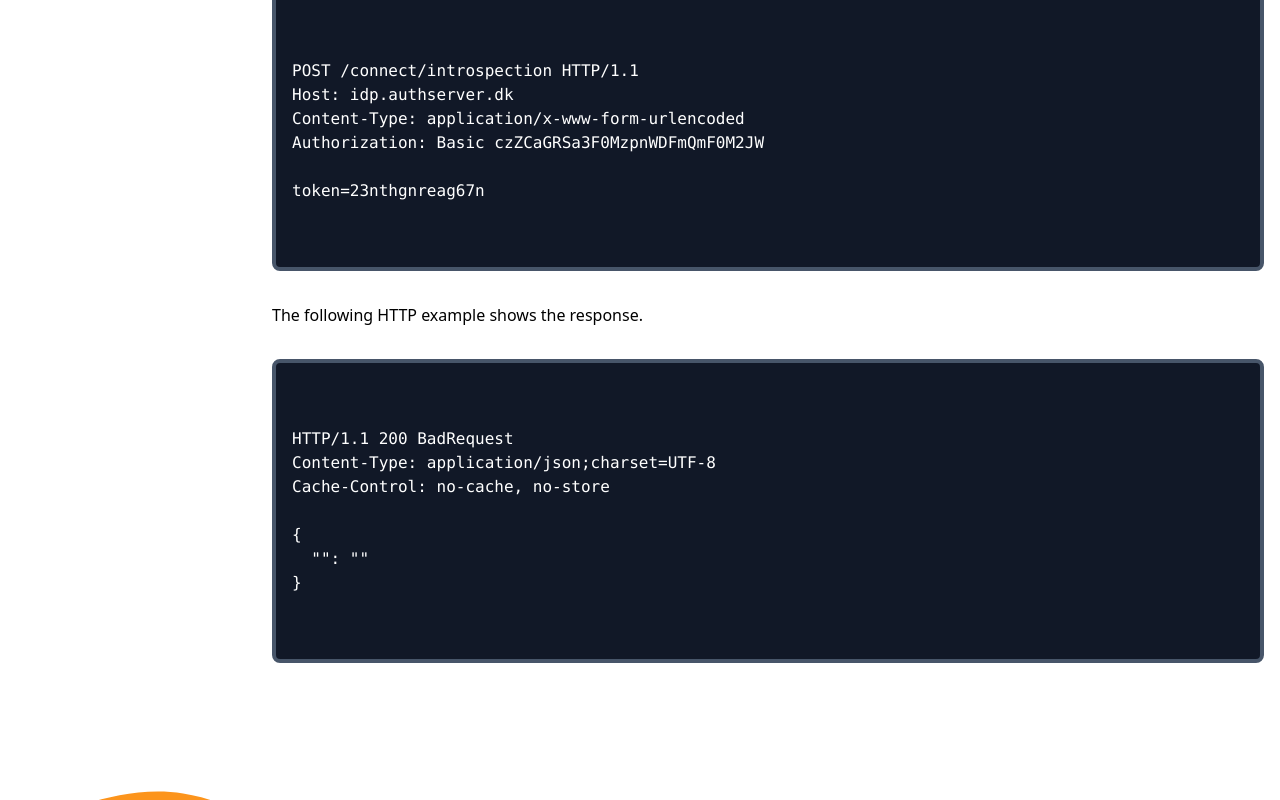
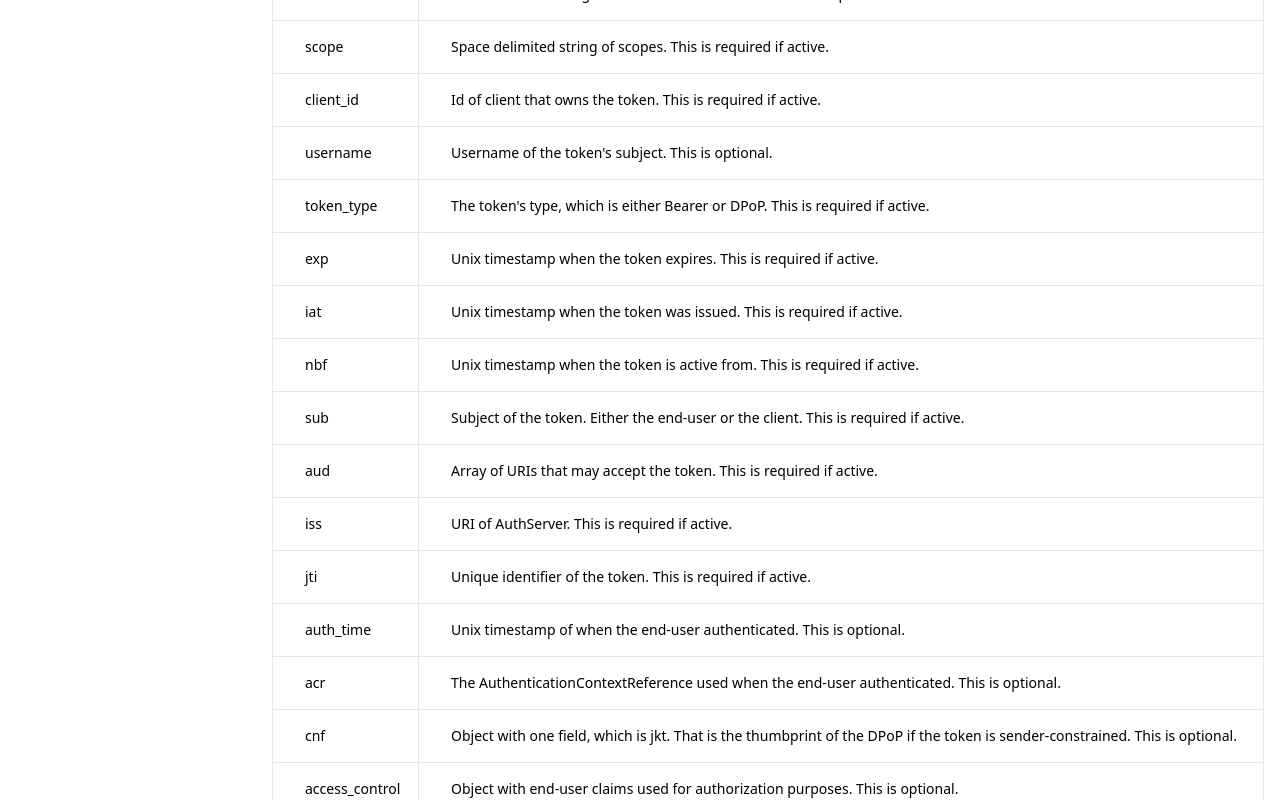
Before and after one commit to jokk-itu/authserver-framework, a SvelteKit app in the folder doc/: page /developer/token-introspection in a window 1280 px wide. Shown: the part 1320-2120 px from the top of the page. Built offline with nearby package versions, Linux system fonts and the light colour scheme.

Commit message:
update: introspection with examples

```diff
--- a/doc/src/routes/developer/token-introspection/+page.svelte
+++ b/doc/src/routes/developer/token-introspection/+page.svelte
@@ -8,7 +8,10 @@
 
     let specificationHeaders: string[] = ["Name", "Description"];
     let specificationRows: RowCellDefinition[][] = [
-        [ new RowCellDefinition('Token Introspection', 'https://datatracker.ietf.org/doc/html/rfc7662'), new RowCellDefinition('Specification for introspecting tokens') ]
+        [ new RowCellDefinition('OpenId Connect', 'https://openid.net/specs/openid-connect-core-1_0.html'), new RowCellDefinition('Core specification for OpenId Connect') ],
+        [ new RowCellDefinition('Token Introspection', 'https://datatracker.ietf.org/doc/html/rfc7662'), new RowCellDefinition('Specification for introspecting tokens') ],
+        [ new RowCellDefinition("DPoP", "https://datatracker.ietf.org/doc/html/rfc9449"), new RowCellDefinition("Specification for sender constraining tokens using DPoP") ],
+        [ new RowCellDefinition('Step up authentication', 'https://datatracker.ietf.org/doc/html/rfc9470/'), new RowCellDefinition('Step up authentication specification') ]
     ];
 
     let requestHeaders: string[] = ["Name", "Description"];
@@ -20,8 +23,22 @@
     let responseHeaders: string[] = ["Name", "Description"];
     let responseFields: RowCellDefinition[][] = [
         [ new RowCellDefinition("active"), new RowCellDefinition("Boolean determining if the token is active or not. This is required.") ],
-        [ new RowCellDefinition("scope"), new RowCellDefinition("Space delimited string of scopes. This is optional.") ],
-    ];
+        [ new RowCellDefinition("scope"), new RowCellDefinition("Space delimited string of scopes. This is required if active.") ],
+        [ new RowCellDefinition("client_id"), new RowCellDefinition("Id of client that owns the token. This is required if active.") ],
+        [ new RowCellDefinition("username"), new RowCellDefinition("Username of the token's subject. This is optional.") ],
+        [ new RowCellDefinition("token_type"), new RowCellDefinition("The token's type, which is either Bearer or DPoP. This is required if active.") ],
+        [ new RowCellDefinition("exp"), new RowCellDefinition("Unix timestamp when the token expires. This is required if active.") ],
+        [ new RowCellDefinition("iat"), new RowCellDefinition("Unix timestamp when the token was issued. This is required if active.") ],
+        [ new RowCellDefinition("nbf"), new RowCellDefinition("Unix timestamp when the token is active from. This is required if active.") ],
+        [ new RowCellDefinition("sub"), new RowCellDefinition("Subject of the token. Either the end-user or the client. This is required if active.") ],
+        [ new RowCellDefinition("aud"), new RowCellDefinition("Array of URIs that may accept the token. This is required if active.") ],
+        [ new RowCellDefinition("iss"), new RowCellDefinition("URI of AuthServer. This is required if active.") ],
+        [ new RowCellDefinition("jti"), new RowCellDefinition("Unique identifier of the token. This is required if active.") ],
+        [ new RowCellDefinition("auth_time"), new RowCellDefinition("Unix timestamp of when the end-user authenticated. This is optional.") ],
+        [ new RowCellDefinition("acr"), new RowCellDefinition("The AuthenticationContextReference used when the end-user authenticated. This is optional.") ],
+        [ new RowCellDefinition("cnf"), new RowCellDefinition("Object with one field, which is jkt. That is the thumbprint of the DPoP if the token is sender-constrained. This is optional.") ],
+        [ new RowCellDefinition("access_control"), new RowCellDefinition("Object with end-user claims used for authorization purposes. This is optional.") ],
+    ]
 </script>
 
 <svelte:head>
@@ -44,7 +61,7 @@
     <p>The token introspection endpoint accepts the POST HTTP method, and the content is application/x-www-form-urlencoded.</p>
     <p>The endpoint also requires client authentication, and the parameters are defined in the Client Authentication page.</p>
     <InformationBanner>
-        The endpoint does not accept the 'none' client authentication method.
+        The endpoint requires client authentication by confidential clients.
     </InformationBanner>
     <br>
     <p>The token introspection endpoint returns HTTP 200 if successful, and 400 if an error occurred.</p>
@@ -58,7 +75,8 @@
     <Table title="Token Introspection request parameters" tableNumber={2} headers={requestHeaders} rowCellDefinitions={requestFields} />
     <br>
     <Table title="Token Introspection response parameters" tableNumber={3} headers={responseHeaders} rowCellDefinitions={responseFields} />
-    <p>The following HTTP example shows a request to revoke an access token.</p>
+    <br>
+    <p>The following HTTP example shows a request to introspect an access token.</p>
     <CodeBlock>
         {`
 POST /connect/introspection HTTP/1.1
@@ -69,15 +87,70 @@ Authorization: Basic czZCaGRSa3F0MzpnWDFmQmF0M2JW
 token=23nthgnreag67n
         `}
     </CodeBlock>
-    <p>The following HTTP example shows the response.</p>
+    <p>The following HTTP example shows a response with an active dpop bound token and an end-user as the subject.</p>
     <CodeBlock>
         {`
-HTTP/1.1 200 BadRequest
+HTTP/1.1 200 OK
 Content-Type: application/json;charset=UTF-8
 Cache-Control: no-cache, no-store
 
 {
-  "": ""
+  "active": true,
+  "scope": "scope:read scope:write",
+  "client_id": "35d7d4f0-27c8-463c-8057-d39953a16972",
+  "username": "john",
+  "token_type": "DPoP",
+  "exp": 1751708358,
+  "iat": 1751708058,
+  "nbf": 1751708058,
+  "sub": "ec14d771-d1bb-4d0c-9965-8243700a739f",
+  "aud": [ "https://api.authserver.dk" ],
+  "iss": "https://idp.authserver.dk",
+  "jti": "ec26ea37-e612-45f7-8989-612554499117",
+  "auth_time": 1751707358,
+  "acr": "urn:authserver:loa:substantial",
+  "cnf":
+  {
+    "jkt": "ZcOCORZNYy-DWpqq30jZyJGHTN0d2HglBV3uiguA4I"
+  },
+  "access_control":
+  {
+    "roles": [ "admin" ]
+  }
+}
+        `}
+    </CodeBlock>
+    <p>The following HTTP example shows a response with an active bearer token and the client as the subject.</p>
+    <CodeBlock>
+        {`
+HTTP/1.1 200 OK
+Content-Type: application/json;charset=UTF-8
+Cache-Control: no-cache, no-store
+
+{
+  "active": true,
+  "scope": "scope:read scope:write",
+  "client_id": "35d7d4f0-27c8-463c-8057-d39953a16972",
+  "token_type": "Bearer",
+  "exp": 1751708358,
+  "iat": 1751708058,
+  "nbf": 1751708058,
+  "sub": "35d7d4f0-27c8-463c-8057-d39953a16972",
+  "aud": [ "https://api.authserver.dk" ],
+  "iss": "https://idp.authserver.dk",
+  "jti": "ec26ea37-e612-45f7-8989-612554499117"
+}
+        `}
+    </CodeBlock>
+    <p>The following HTTP example shows a response with an inactive token.</p>
+    <CodeBlock>
+        {`
+HTTP/1.1 200 OK
+Content-Type: application/json;charset=UTF-8
+Cache-Control: no-cache, no-store
+
+{
+  "active": false
 }
         `}
     </CodeBlock>
```
